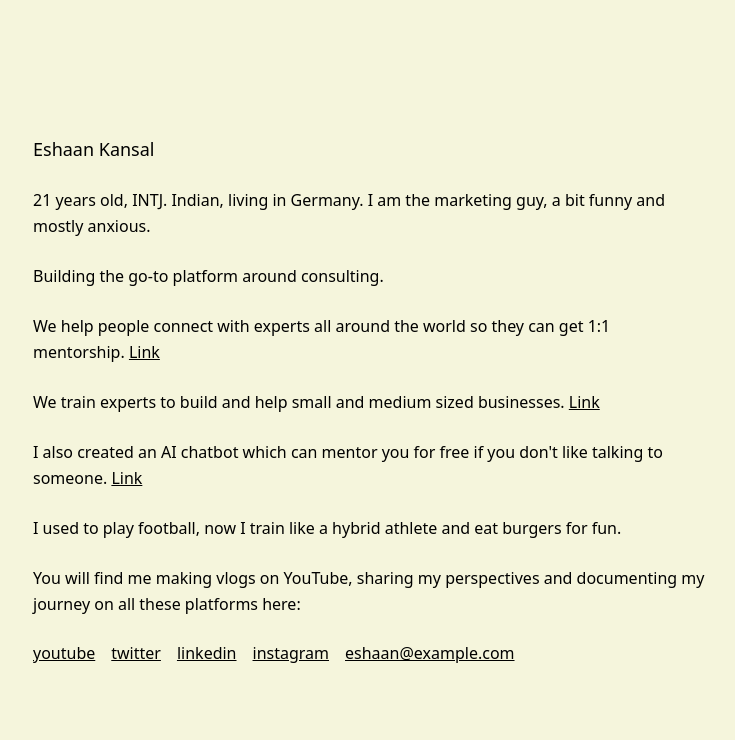
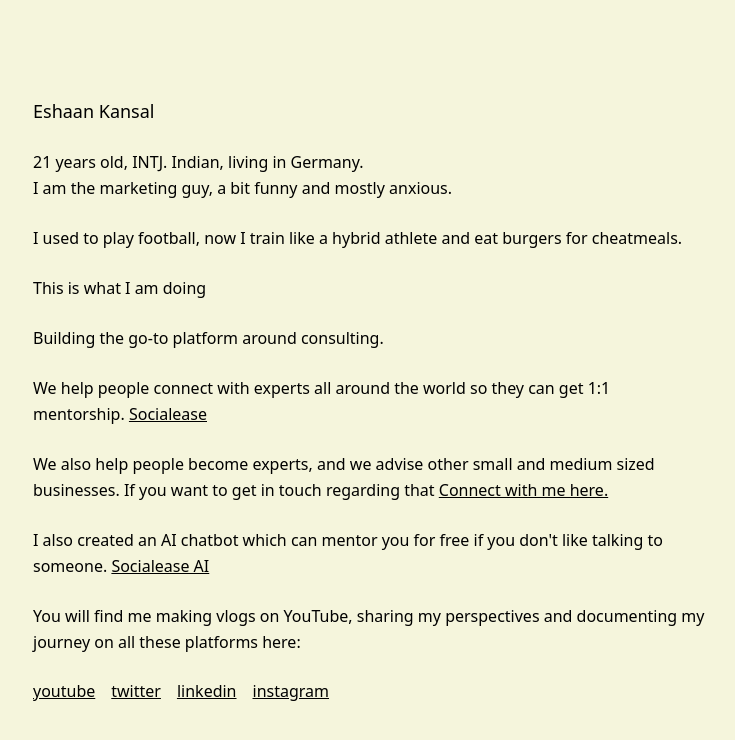
Before and after one commit to Eshaank08/profile, a Next.js app: page / in a window 1280 px wide. Shown: the top 740 px of the page, without its empty margins (271-1006 px from the left). Built offline with nearby package versions, Linux system fonts and the light colour scheme.

Commit message:
Fix lint error: escape apostrophe for Vercel deployment

```diff
--- a/app/page.tsx
+++ b/app/page.tsx
@@ -7,34 +7,37 @@
 
         {/* Main description */}
         <p className="text-black leading-relaxed">
-          21 years old, INTJ. Indian, living in Germany. I am the marketing guy, a bit funny and mostly anxious.
+          21 years old, INTJ. Indian, living in Germany.
+          <br />
+          I am the marketing guy, a bit funny and mostly anxious.
         </p>
+
+        <p className="text-black leading-relaxed">
+          I used to play football, now I train like a hybrid athlete and eat burgers for cheatmeals.
+        </p>
+        <p className="text-black leading-relaxed">This is what I am doing</p>
 
         <p className="text-black leading-relaxed">Building the go-to platform around consulting.</p>
 
         <p className="text-black leading-relaxed">
           We help people connect with experts all around the world so they can get 1:1 mentorship.{" "}
           <a href="#" className="underline hover:no-underline">
-            Link
+            Socialease
           </a>
         </p>
 
         <p className="text-black leading-relaxed">
-          We train experts to build and help small and medium sized businesses.{" "}
+        We also help people become experts, and we advise other small and medium sized businesses. If you want to get in touch regarding that{" "}
           <a href="#" className="underline hover:no-underline">
-            Link
+            Connect with me here.
           </a>
         </p>
 
         <p className="text-black leading-relaxed">
-          I also created an AI chatbot which can mentor you for free if you don't like talking to someone.{" "}
+          I also created an AI chatbot which can mentor you for free if you don&apos;t like talking to someone.{" "}
           <a href="#" className="underline hover:no-underline">
-            Link
+            Socialease AI
           </a>
-        </p>
-
-        <p className="text-black leading-relaxed">
-          I used to play football, now I train like a hybrid athlete and eat burgers for fun.
         </p>
 
         <p className="text-black leading-relaxed">
@@ -56,9 +59,6 @@
           <a href="#" className="underline hover:no-underline">
             instagram
           </a>
-          <a href="mailto:eshaan@example.com" className="underline hover:no-underline">
-            eshaan@example.com
-          </a>
         </div>
       </div>
     </div>
```
